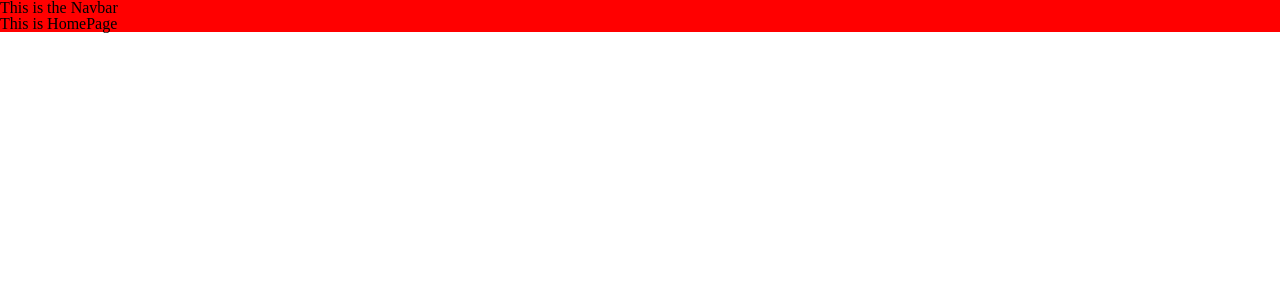
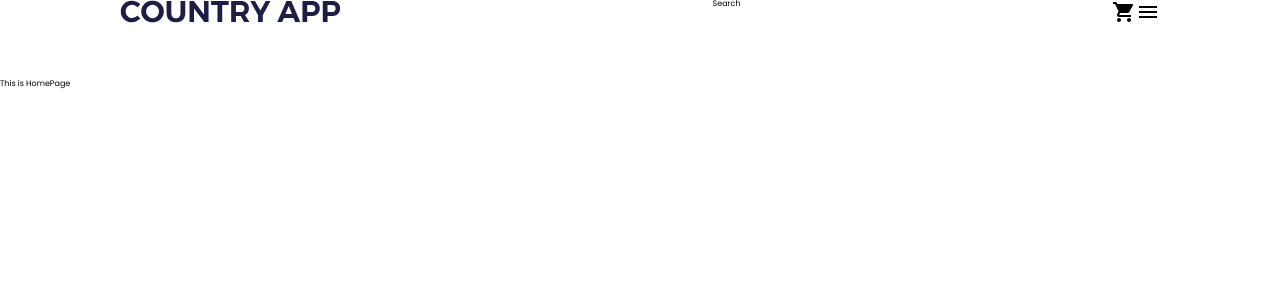
Before and after one commit to siccoo/country-api, a React (Create React App) app: page / in a window 1280 px wide. Shown: the top 300 px of the page. Built offline with nearby package versions, Linux system fonts and the light colour scheme.

Commit message:
updates on Navbar & material-ui icons package installed

```diff
--- a/package.json
+++ b/package.json
@@ -4,6 +4,7 @@
   "private": true,
   "dependencies": {
     "@material-ui/core": "^4.12.3",
+    "@material-ui/icons": "^4.11.2",
     "@material-ui/styles": "^4.11.4",
     "@testing-library/jest-dom": "^5.11.4",
     "@testing-library/react": "^11.1.0",
--- a/src/components/Navbar/Navbar.tsx
+++ b/src/components/Navbar/Navbar.tsx
@@ -1,11 +1,28 @@
 import React from 'react';
+import ShoppingCartIcon from "@material-ui/icons/ShoppingCart";
+import MenuIcon from "@material-ui/icons/Menu";
+
 import "./navbar.scss";
 
 const Navbar = () => {
     return (
-        <div className="navbar__container">
-            This is the Navbar
-        </div>
+        <section className="navbar">
+            <div className="navbar__content container">
+                {/* LOGO AREA */}
+                <div className="navbar__content-left">
+                    <img src={process.env.PUBLIC_URL + "/images/country-api-logo-black.svg"} alt="country-api" />
+                </div>
+                {/* SEARCH BAR AREA */}
+                <div className="navbar__content-search">
+                    Search
+                </div>
+                {/* RIGHT ITEMS AREA */}
+                <div className="navbar__content-right">
+                    <ShoppingCartIcon/>
+                    <MenuIcon/>
+                </div>
+            </div>
+        </section>
     )
 }
 
--- a/src/components/Navbar/navbar.scss
+++ b/src/components/Navbar/navbar.scss
@@ -1,5 +1,10 @@
 @import "../../styles/base";
 
-.navbar__container {
+.navbar {
+    height: 80px;
 
+    &__content {
+        display: flex;
+        justify-content: space-between;
+    }
 }
--- a/src/pages/Home/homepage.scss
+++ b/src/pages/Home/homepage.scss
@@ -1,4 +1,3 @@
 .home__container {
-    background: red;
     max-width: 100%;
 }
--- a/src/styles/_base.scss
+++ b/src/styles/_base.scss
@@ -9,6 +9,13 @@
   @return map-get($font__weights, $weight__name);
 }
 
+// ALL FONT WEIGHTS
+$font__weights: (
+  "regular": 400,
+  "medium": 500,
+  "bold": 700,
+);
+
 // INITIATE ALL VARIABLES
 $primary: #3d89e9;
 $primaryHover: #1f7afd;
@@ -17,9 +24,27 @@ $grey: #f6f7f9;
 $white: #dbffff;
 $blackLight: #898b8e;
 
-// ALL FONT WEIGHTS
-$font__weights: (
-  "regular": 400,
-  "medium": 500,
-  "bold": 700,
-);
+$font-family: "Poppins", san-serif;
+
+// GLOBAL
+$max-width: 1040px;
+
+:root {
+  font-size: 8px;
+  font-weight: weight(regular);
+  font-family: $font-family;
+};
+
+.container {
+  max-width: $max-width;
+  margin: auto;
+}
+
+// TYPOGRAPHY
+h1 {};
+h2 {
+  font-size: 3rem;
+  font-family: $font-family;
+  font-weight: weight(regular);
+};
+h3 {};
```
Also changed, not shown: public/images/country-api-logo-black.svg (added), 1 other file (tests, documents, lock files or other folders).
